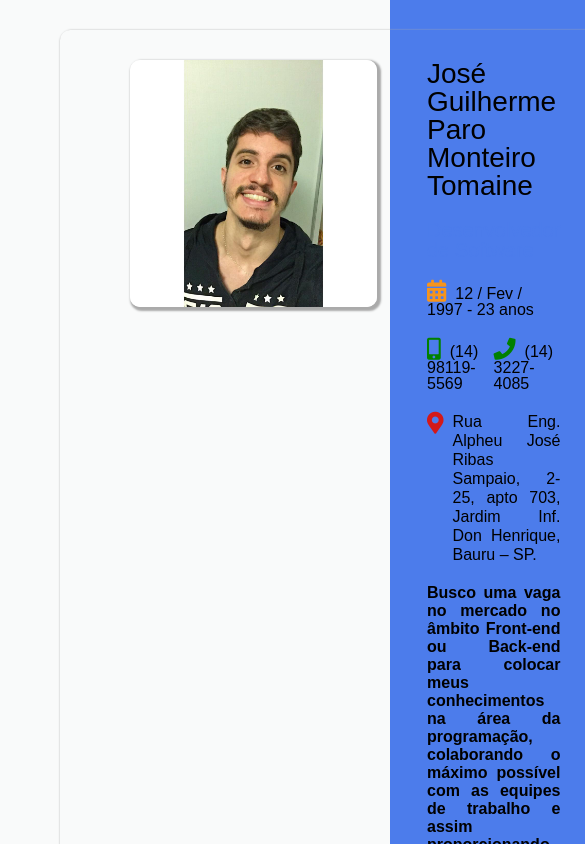
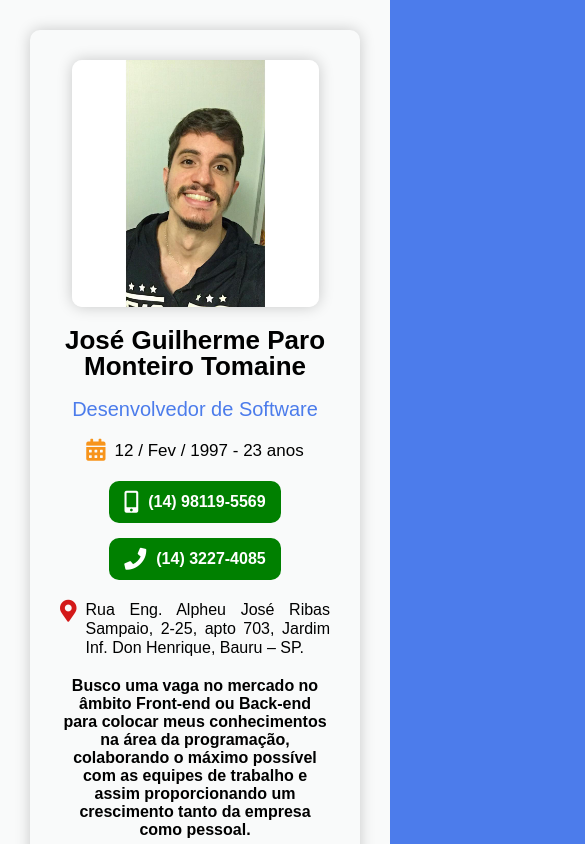
Before and after one commit to zehguilherme/curriculum, a React (Create React App) app in the folder frontend/: page / in a window 390 px wide. Shown: the top 844 px of the page, 585 px wide, since content can reach past the window. Built offline with nearby package versions, Linux system fonts and the light colour scheme.

Commit message:
Update useeffect, add new classname; Adding responsiveness to the component

```diff
--- a/frontend/src/components/MainInformations/index.js
+++ b/frontend/src/components/MainInformations/index.js
@@ -36,12 +36,12 @@ const ContainerMain = () => {
 
   useEffect(() => {
     ageCalculate();
-  }, []);
+  }, [age]);
 
   return (
     <StylesMainContainer>
       <div className="information">
-        <img src={profileImg} alt="José Guilherme" className="picture" />
+        <img src={profileImg} alt="José Guilherme" />
 
         <div className="text">
           <h1>José Guilherme Paro Monteiro Tomaine</h1>
--- a/frontend/src/components/MainInformations/styles.js
+++ b/frontend/src/components/MainInformations/styles.js
@@ -3,25 +3,55 @@ import styled from 'styled-components';
 
 export const StylesMainContainer = styled.div`
   display: flex;
-  margin: auto 60px auto 60px;
+  margin: auto 6.0rem;
+
+  @media (max-width: 650px){
+    margin: auto 3rem;
+  }
 
   .information {
     display: flex;
-    box-shadow: 2px 2px 2px 2px #aaaaaa;
+    box-shadow: 0 0 15px rgba(0,0,0,0.2);
     border-radius: 10px;
-    padding-left: 70px;
-    padding-right: 70px;
-    padding-top: 30px;
-    padding-bottom: 30px;
+
+    @media (max-width: 1043px){
+      flex-direction: column;
+      align-items: center;
+      padding: 3.0rem 3.0rem;
+    }
+
+    @media(min-width: 991px){
+      padding: 3.0rem 7.0rem;
+    }
   }
 
-  .information img.picture {
+  .information img {
     width: 247px;
     height: 247px;
-    margin-right: 50px;
-    margin-bottom: 30px;
+    margin-right: 5.0rem;
+    margin-bottom: 3.0rem;
     border-radius: 10px;
-    box-shadow: 2px 2px 2px 2px #aaaaaa;
+    box-shadow: 0 0 15px rgba(0,0,0,0.2);
+
+    @media (max-width: 1043px){
+      margin-right: 0;
+      margin-bottom: 2rem;
+    }
+
+    @media (max-width: 367px){
+      width: calc(0.9 * 247px);
+      height: calc(0.9 * 247px);
+    }
+
+    @media (max-width: 344px){
+      width: calc(0.8 * 247px);
+      height: calc(0.8 * 247px);
+    }
+
+    @media (max-width: 320px){
+      width: calc(0.7 * 247px);
+      height: calc(0.7 * 247px);
+    }
   }
 
   .information .text {
@@ -31,66 +61,101 @@ export const StylesMainContainer = styled.div`
   }
 
   .information .text h1 {
-    font-size: 28px;
     text-align: justify;
+    font-weight: 700;
+    text-align: center;
+
+    @media(max-width: 2560px){
+      font-size: 2.6rem;
+    }
+
+    @media(max-width: 367px){
+      width: 90%;
+    }
   }
 
   .information .text h2 {
     color: #4c7ceb;
-    margin-top: 20px;
-    margin-bottom: 20px;
-    font-size: 20px;
+    margin-top: 2.0rem;
+    margin-bottom: 2.0rem;
+    font-size: 2rem;
+    text-align: center;
   }
 
   .information .text .nationality-age-others {
-    margin-bottom: 20px;
+    margin-bottom: 2.0rem;
+    display: flex;
+    align-items: center;
   }
 
   .information .text .nationality-age-others i {
-    font-size: 22px;
+    font-size: 2.2rem;
     margin-right: 9px;
     color: #f7941b;
+  }
+
+  .information .text .nationality-age-others span {
+    font-size: 1.7rem;
+    text-align: center;
   }
 
   .information .text .phone {
     display: flex;
     width: 100%;
     justify-content: space-evenly;
+
+    @media(max-width: 560px){
+      flex-direction: column;
+      align-items: center;
+      justify-content: center;
+    }
+  }
+
+  .information .text .phone .cellphone {
+    @media(max-width: 560px){
+      margin-bottom: 1.5rem;
+    }
   }
 
   .information .text .phone .cellphone a,
   .information .text .phone .landline a {
-    color: black;
+    color: #fff;
+    background-color: #008000;
+    border-radius: 10px;
+    padding: 1rem 1.5rem;
+    display: flex;
+    align-items: center;
+    font-weight: 700;
+  }
+
+  .information .text .phone .cellphone a:hover,
+  .information .text .phone .landline a:hover {
+    background-color: #006600;
   }
 
   .information .text .phone .cellphone a i,
   .information .text .phone .landline a i {
-    font-size: 22px;
-    margin-right: 9px;
-    color: #008000;
-  }
-
-  .information .text .phone .cellphone a:hover,
-  .information .text .phone .landline a:hover {
-    color: gray;
+    font-size: 2.2rem;
+    color: #fff;
+    margin: 0 1rem 0 0;
   }
 
   .information .text .address {
     display: flex;
-    margin-top: 20px;
-    margin-bottom: 20px;
+    margin-top: 2.0rem;
+    margin-bottom: 2.0rem;
   }
 
   .information .text .address i {
     color: #d31919;
-    font-size: 22px;
+    font-size: 2.2rem;
     margin-right: 9px;
   }
 
   .information .text .address a {
     color: black;
     text-align: justify;
-    line-height: 19px;
+    line-height: 1.9rem;
   }
 
   .information .text .address a:hover {
@@ -99,7 +164,11 @@ export const StylesMainContainer = styled.div`
 
   .information .text p {
     text-align: justify;
-    line-height: 18px;
+    line-height: 1.8rem;
     font-weight: 600;
+
+    @media (max-width: 397px){
+      text-align: center;
+    }
   }
 `;
```
